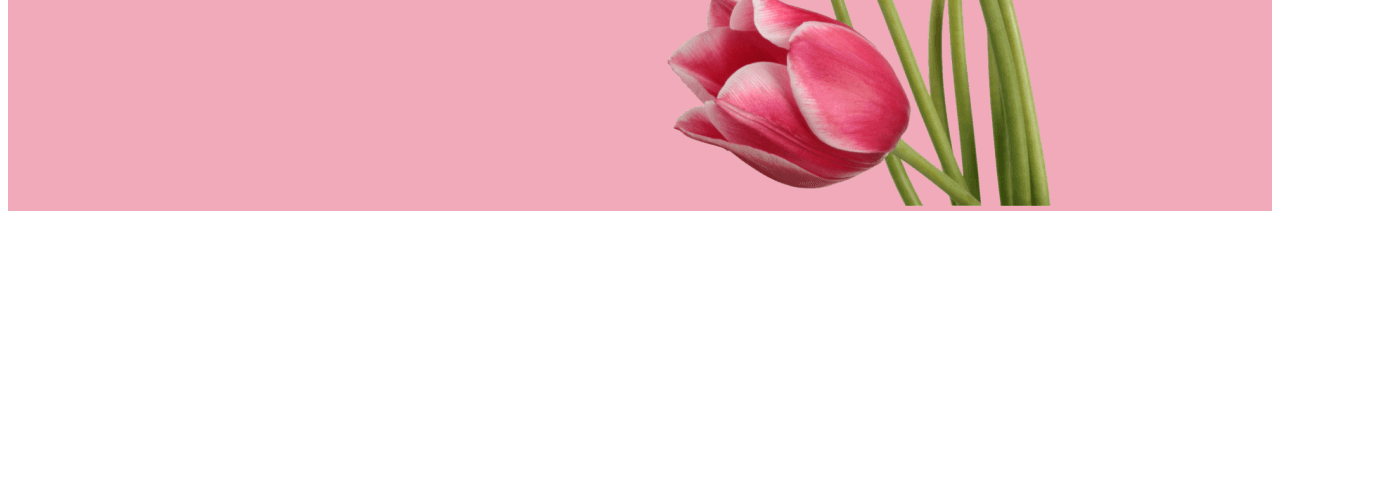
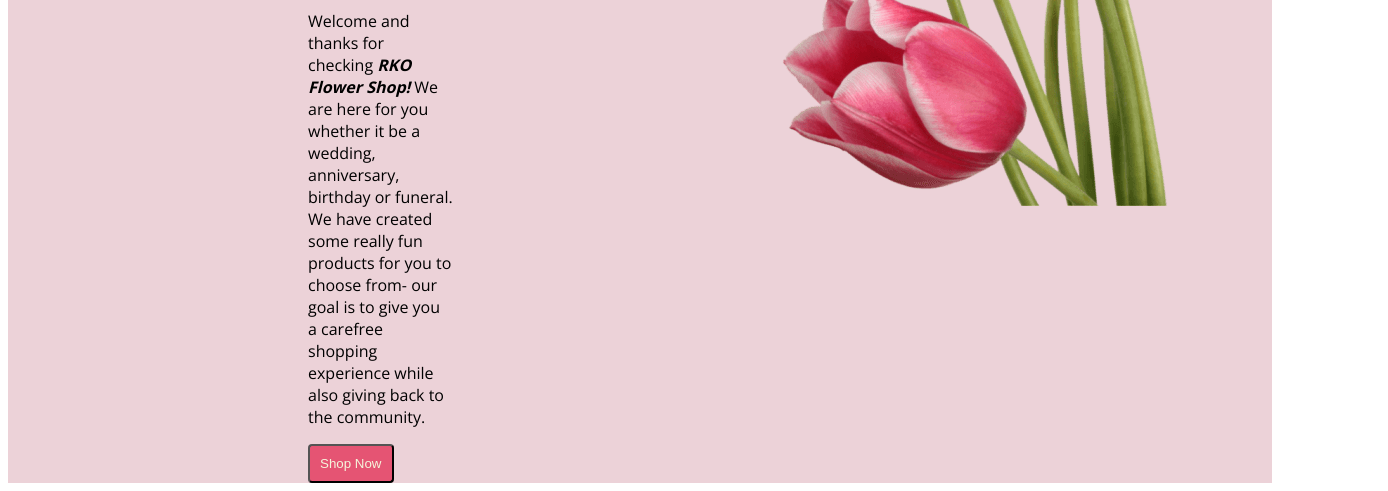
Before and after one commit to Engineer-Ashik/flower-assignment-1, a plain HTML site: page index.html in a window 1280 px wide. Shown: the part 602-1093 px from the top of the page, 1388 px wide, since content can reach past the window. Before the commit the page ends 821 px from the top, so only its background shows below. Drawn offline with nearby package versions, Linux system fonts and the light colour scheme.

Commit message:
Header section done

```diff
--- a/flower.css
+++ b/flower.css
@@ -1,15 +1,33 @@
 /* applied opensans font-style to all the elements */
-.body-style{
+.body-style {
     font-family: 'Open Sans', sans-serif;
 }
 
 /* Header design starts here */
-.header-title{
+.header-title {
     display: flex;
-    background-color: #F1AAB9;
+    background-color: #ECD2D8;
 }
 
-.header-element > h1{
- font-weight: bold;
- font-size:xx-large
+.header-element {
+    border-radius: 20px;
+    margin: 250px 300px 0px 300px;
 }
+
+.header-element>h1 {
+    font-weight: bold;
+    font-size: xx-large;
+}
+
+.header-image{
+    margin-right: 200px;
+}
+
+.all-button{
+    padding: 10px;
+    border-radius: 4px;
+    color: beige;
+    background-color: #E55473;
+}
+
+/* Main section design starts here */
--- a/index.html
+++ b/index.html
@@ -15,8 +15,8 @@
         <section class="header-title">
             <div class="header-element">
                 <h1>Flowers are forever when they are changing lives....</h1>
-                <p>Welcome and thanks for checking <span class="shop-name">RKO-Flower-shop!</span> We are here for you whether it be a wedding, anniversary, birthday or funeral. We have created some really fun products for you to choose from- our goal is to give you a carefree shopping experience while also giving back to the community. </p>
-                <button class="header-button">Shop Now</button>
+                <p>Welcome and thanks for checking <b><i>RKO Flower Shop!</i></b> We are here for you whether it be a wedding, anniversary, birthday or funeral. We have created some really fun products for you to choose from- our goal is to give you a carefree shopping experience while also giving back to the community. </p>
+                <button class="all-button">Shop Now</button>
             </div>
 
             <div class="header-image">
```
